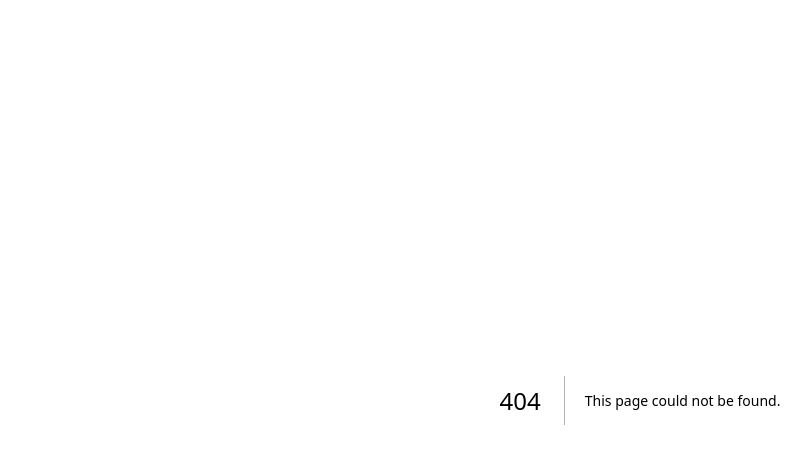
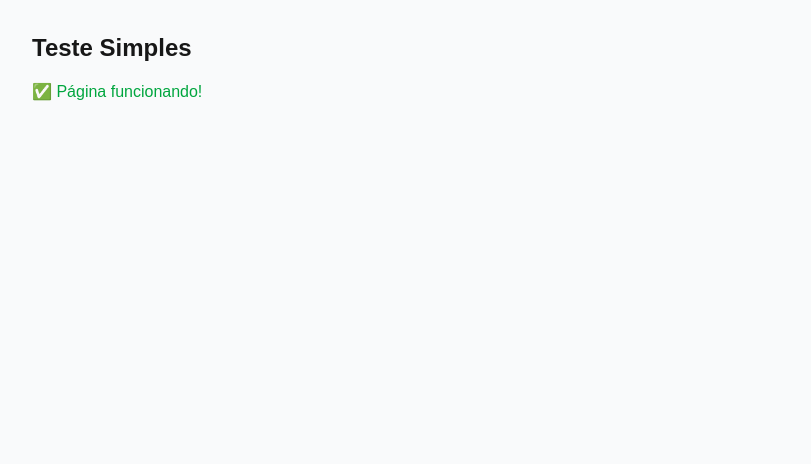
Before and after one commit to advogadoraphaelmurat-afk/vota-condominio3, a Next.js app: page /teste-db in a window 1280 px wide. Before the commit this address had no page. Shown: the top 464 px of the page, without its empty margins (0-811 px from the left). Built offline with nearby package versions, Linux system fonts and the light colour scheme.

Commit message:
Add test page

```diff
--- /dev/null
+++ b/app/teste-db/page.tsx
@@ -0,0 +1,8 @@
+export default function TestePage() {
+  return (
+    <div className="p-8 bg-gray-50 min-h-screen">
+      <h1 className="text-2xl font-bold mb-4">Teste Simples</h1>
+      <p className="text-green-600">✅ Página funcionando!</p>
+    </div>
+  )
+}
```
